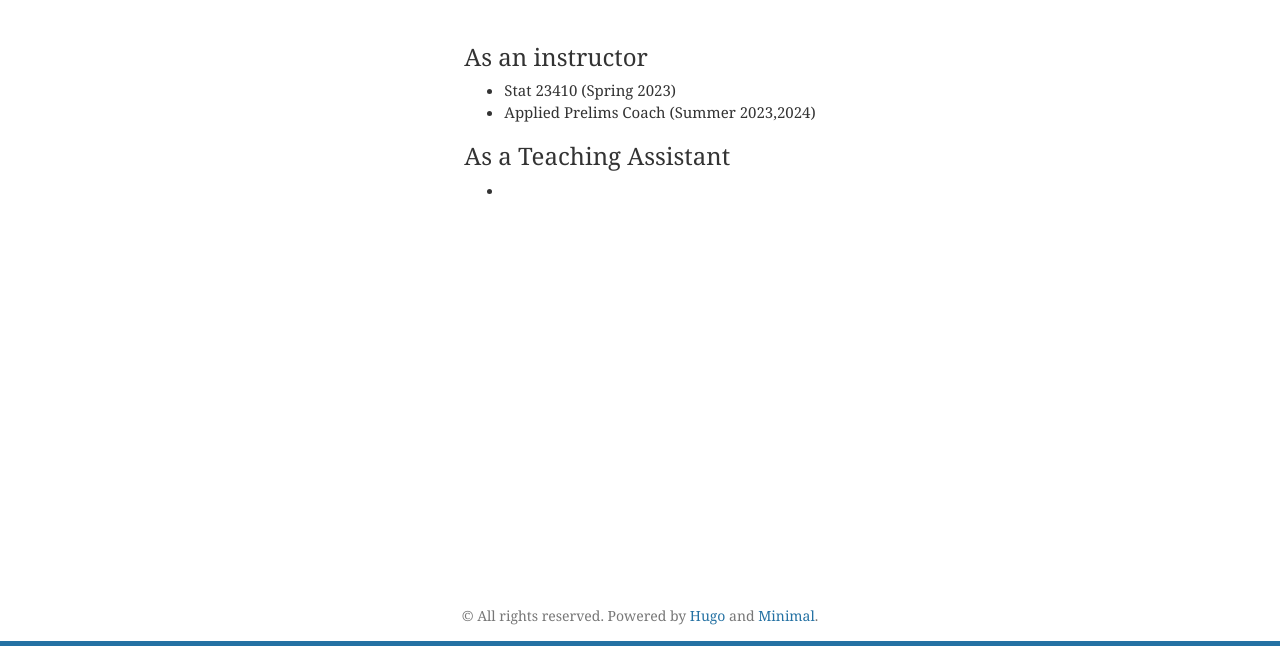
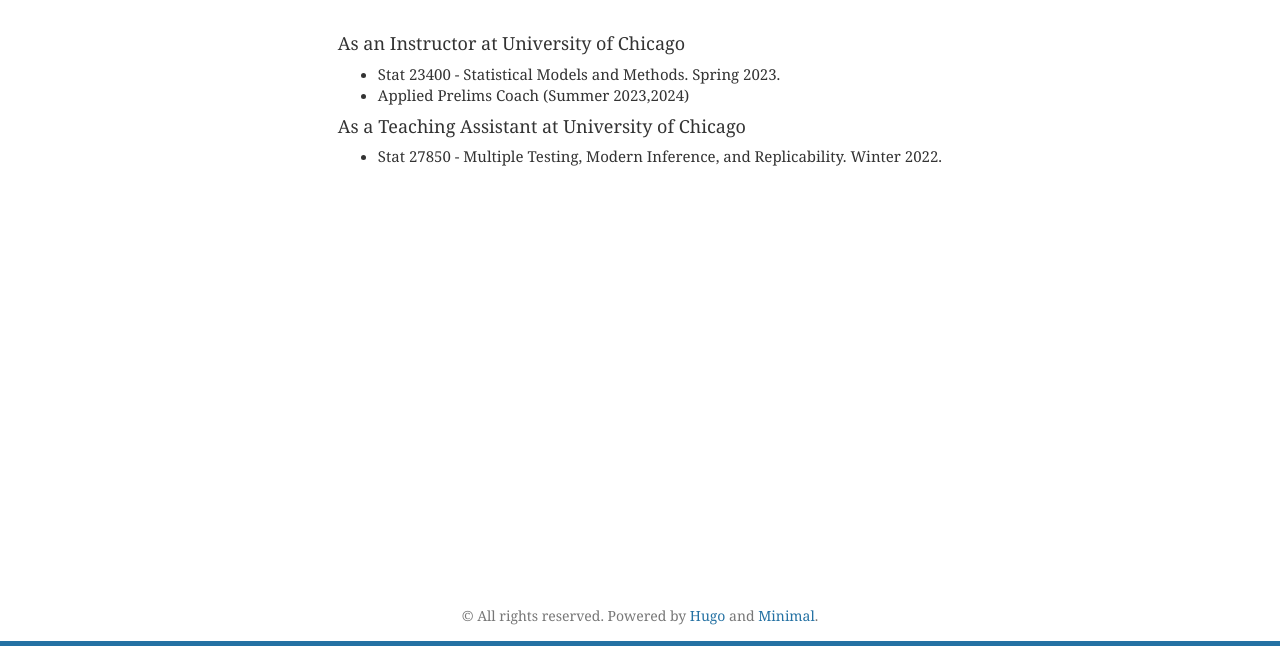
Before and after one commit to rohanhore/rohanhore.github.io, a plain HTML site: page teaching/index.html in a window 1280 px wide. Shown: the part 154-800 px from the top of the page. Drawn offline with nearby package versions, Linux system fonts and the light colour scheme; some packages are replaced by stand-ins of ours; a web font is replaced by a local one.

Commit message:
Update index.html

```diff
--- a/teaching/index.html
+++ b/teaching/index.html
@@ -129,14 +129,14 @@
     </div>
 
     <div align="start" class="content">
-<h3 id="as instructor">As an instructor</h3>
+<h4 id="as-an-instructor-at-university-of-chicago">As an Instructor at University of Chicago </h4>
 <ul>
-<li> Stat 23410 (Spring 2023) </li>
+<li> Stat 23400 - Statistical Models and Methods. Spring 2023. </li>
 <li> Applied Prelims Coach (Summer 2023,2024) </li>
 </ul>
-<h3 id="as TA"> As a Teaching Assistant </h3>
+<h4 id="as-a-teaching-assistant-at-university-of-chicago"> As a Teaching Assistant at University of Chicago</h4>
 <ul>
-<li> </li>
+<li> Stat 27850 - Multiple Testing, Modern Inference, and Replicability. Winter 2022. </li>
 </ul>
 </div>
 
```
